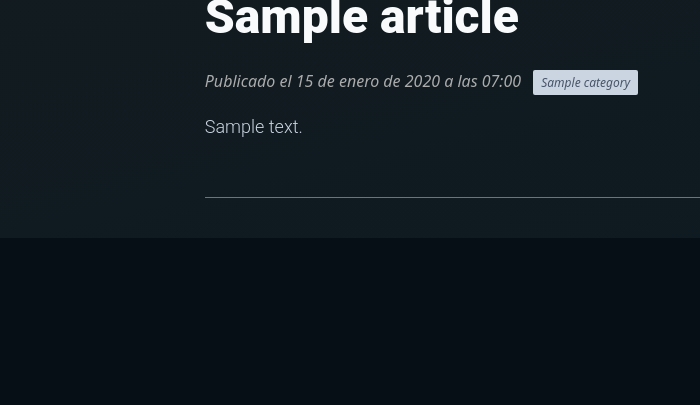
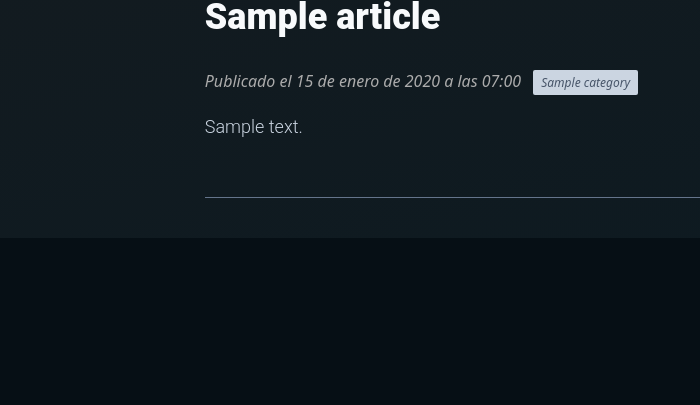
Before and after one commit to Hidrah12/Afterflow, a Django app: template apps/core/templates/index.html in a window 1280 px wide. Shown: the part 395-800 px from the top of the page, without its empty margins (0-700 px from the left). Run offline with Django 4.2, Linux system fonts and the light colour scheme; tables that the repository leaves empty hold one stand-in row (values such as "Sample post"); the template is opened without the code that fills it: values that come from a table or form of the project are taken from there, most other values are stand-ins (such as "Sample title", 1, 10 or a date in 2020); some libraries are stand-ins or nearby versions.

Commit message:
style: se cambio la fuente del title

```diff
--- a/apps/core/templates/components/articles.html
+++ b/apps/core/templates/components/articles.html
@@ -2,7 +2,7 @@
     <div class="w-[68%] sm:w-[75%]" id="post-container">
         {% for content in articles %}
             <article class="my-14 relative">
-                <h3 class="my-5"><a href="#" class="title text-5xl font-extrabold font-['Roboto'] my-5 hover:text-cyan-400 transition-colors dark:text-slate-50 dark:hover:text-cyan-400 xr:text-[1.3rem]">{{content.title}}</a></h3>
+                <h3 class="my-5"><a href="#" class="title text-4xl font-extrabold font-['Roboto'] my-5 hover:text-cyan-400 transition-colors dark:text-slate-50 dark:hover:text-cyan-400 xr:text-[1.3rem]">{{content.title}}</a></h3>
                 <span class="date italic text-[rgb(172,172,172)]">Publicado el {{content.publication_date}} <a href="{{content.category}}" class=" py-1 p-2 ml-2 rounded-sm text-xs font-normal bg-slate-300 text-slate-600 hover:bg-[#d8d8d8]">{{content.category}}</a></span>
                 <p class='text-lg font-light my-5 font-["Roboto"] text-slate-800 dark:text-slate-300 whitespace-pre-wrap'>{{content.summary}}</p>
             </article>
--- a/static/dist/output.css
+++ b/static/dist/output.css
@@ -941,9 +941,9 @@ video {
   font-family: 'Calibri';
 }
 
-.text-5xl {
-  font-size: 3rem;
-  line-height: 1;
+.text-4xl {
+  font-size: 2.25rem;
+  line-height: 2.5rem;
 }
 
 .text-xs {
```
